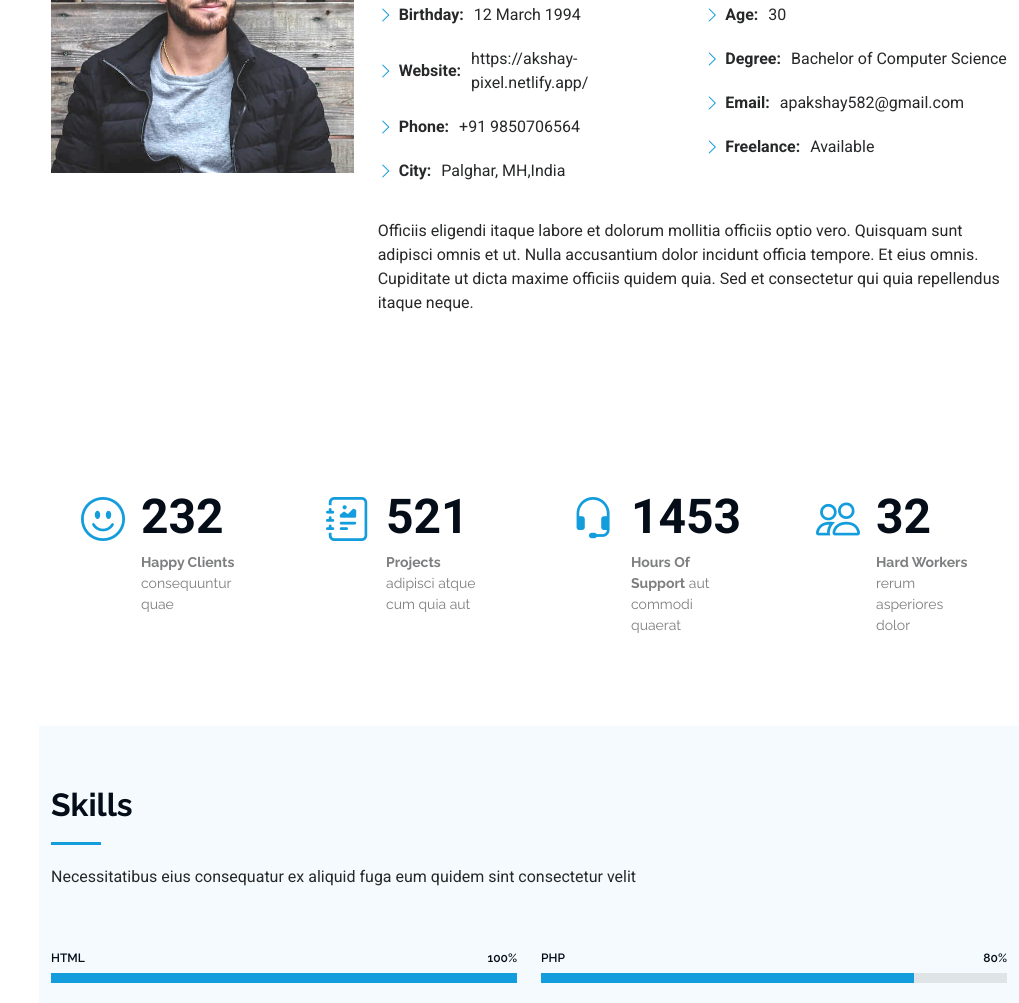
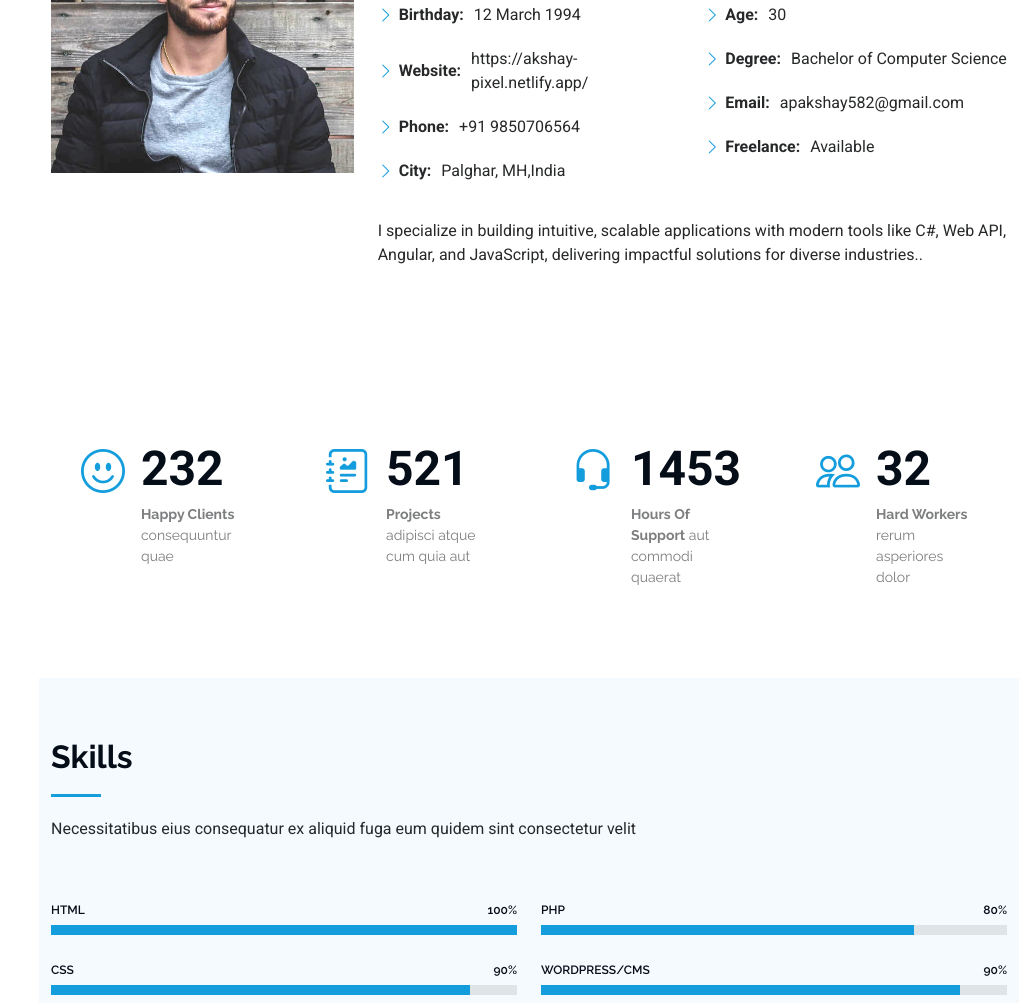
Before and after one commit to AKSHAY-PX-BYTES/CodeNova, a plain HTML site: page index.html in a window 1280 px wide. Shown: the part 1200-2203 px from the top of the page, without its empty margins (261-1280 px from the left). Drawn offline with Linux system fonts and the light colour scheme.

Commit message:
Update index.html

```diff
--- a/index.html
+++ b/index.html
@@ -143,8 +143,8 @@
               </div>
             </div>
             <p class="py-3">
-              Officiis eligendi itaque labore et dolorum mollitia officiis optio vero. Quisquam sunt adipisci omnis et ut. Nulla accusantium dolor incidunt officia tempore. Et eius omnis.
-              Cupiditate ut dicta maxime officiis quidem quia. Sed et consectetur qui quia repellendus itaque neque.
+              I specialize in building intuitive, scalable applications with modern tools like
+              C#, Web API, Angular, and JavaScript, delivering impactful solutions for diverse industries..
             </p>
           </div>
         </div>
```
